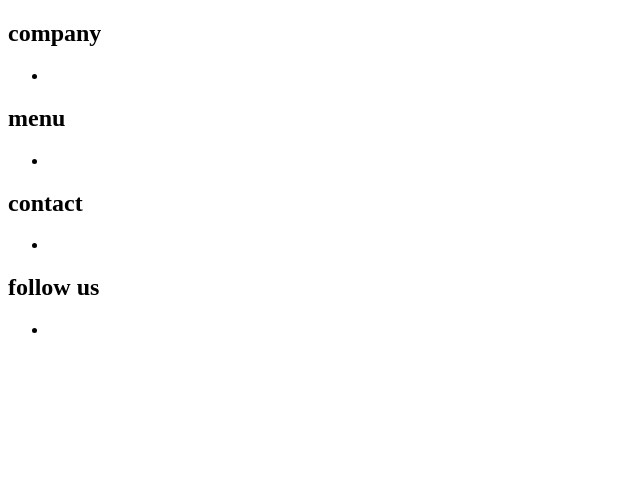
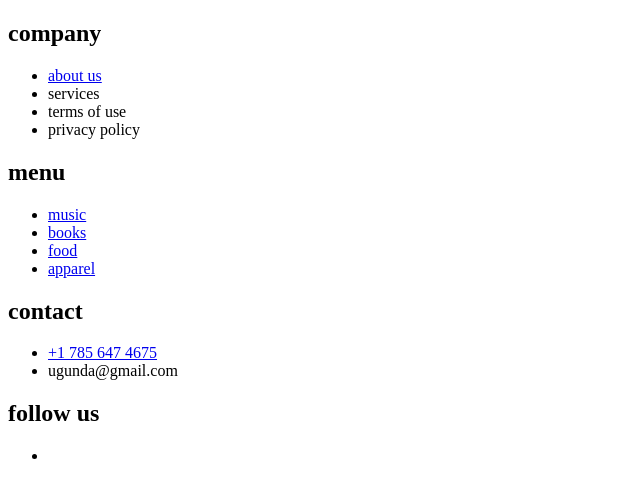
Before and after one commit to snowleopardAlexa/footer-lists-responsive, a plain HTML site: page index.html in a window 1280 px wide. Shown: the whole page, without its empty margins (0-640 px from the left). Drawn offline with Linux system fonts and the light colour scheme.

Commit message:
fill list

```diff
--- a/index.html
+++ b/index.html
@@ -13,19 +13,26 @@
                 <div class="col">
                     <h2>company</h2>
                     <ul>
-                        <li><a href="#"></a></li>
+                        <li><a href="#">about us</a></li>
+                        <li><a href="#"></a>services</li>
+                        <li><a href="#"></a>terms of use</li>
+                        <li><a href="#"></a>privacy policy</li>
                     </ul>
                 </div>
                 <div class="col">
                     <h2>menu</h2>
                     <ul>
-                        <li><a href="#"></a></li>
+                        <li><a href="#">music</a></li>
+                        <li><a href="#">books</a></li>
+                        <li><a href="#">food</a></li>
+                        <li><a href="#">apparel</a></li>
                     </ul>
                 </div>
                 <div class="col">
                     <h2>contact</h2>
                     <ul>
-                        <li><a href="#"></a></li>
+                        <li><a href="#">+1 785 647 4675</a></li>
+                        <li><a href="#"></a>ugunda@gmail.com</li>
                     </ul>
                 </div>
                 <div class="col">
```
